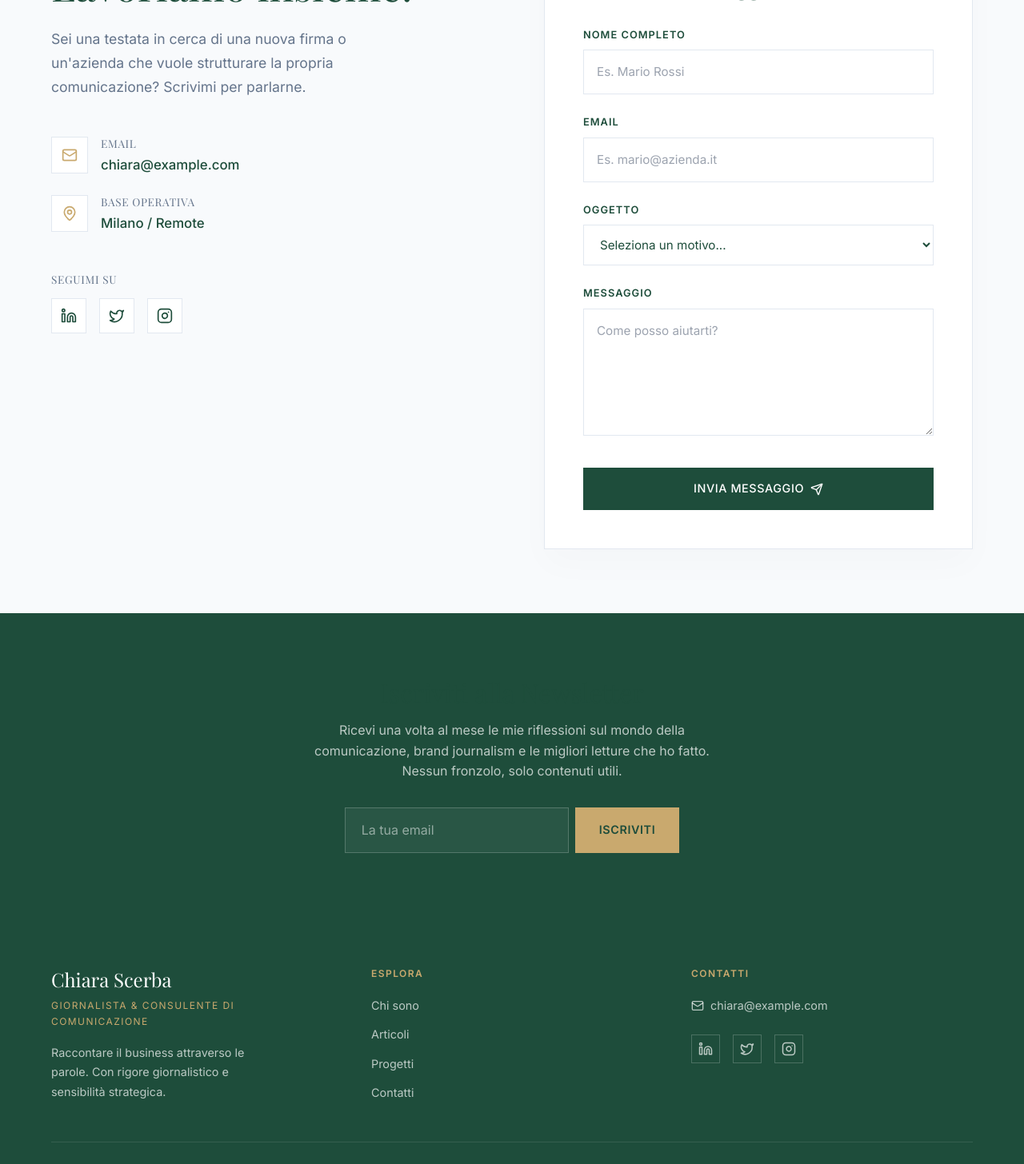
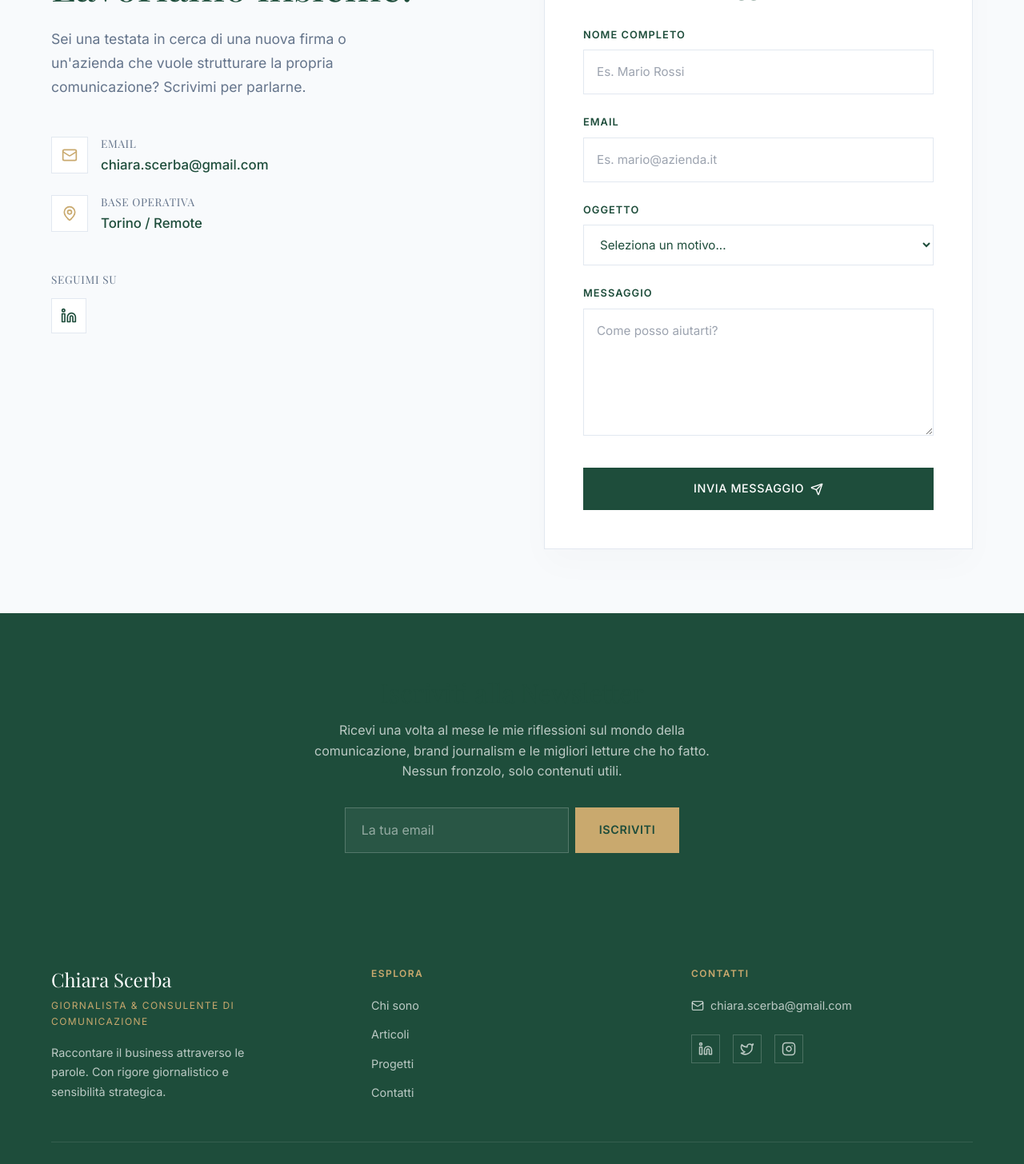
Before and after one commit to chiarascerba/chiarascerba.github.io, a Next.js app: page /chiara-site/contatti in a window 1280 px wide. Shown: the part 235-1691 px from the top of the page at 80% size. Built offline with nearby package versions, Linux system fonts and the light colour scheme; a web font is replaced by a local one.

Commit message:
feat: update contact information and set page rendering to dynamic

```diff
--- a/app/contatti/page.tsx
+++ b/app/contatti/page.tsx
@@ -77,8 +77,8 @@ export default function ContattiPage() {
                 </div>
                 <div>
                   <h3 style={{ fontSize: '0.85rem', textTransform: 'uppercase', letterSpacing: '0.05em', color: 'var(--text-muted)', marginBottom: '0.25rem' }}>Email</h3>
-                  <a href="mailto:chiara@example.com" style={{ fontSize: '1.05rem', fontWeight: 500, color: 'var(--navy)', textDecoration: 'none' }}>
-                    chiara@example.com
+                  <a href="mailto:chiara.scerba@gmail.com" style={{ fontSize: '1.05rem', fontWeight: 500, color: 'var(--navy)', textDecoration: 'none' }}>
+                    chiara.scerba@gmail.com
                   </a>
                 </div>
               </div>
@@ -90,7 +90,7 @@ export default function ContattiPage() {
                 <div>
                   <h3 style={{ fontSize: '0.85rem', textTransform: 'uppercase', letterSpacing: '0.05em', color: 'var(--text-muted)', marginBottom: '0.25rem' }}>Base Operativa</h3>
                   <p style={{ fontSize: '1.05rem', fontWeight: 500, color: 'var(--navy)' }}>
-                    Milano / Remote
+                    Torino / Remote
                   </p>
                 </div>
               </div>
@@ -99,14 +99,8 @@ export default function ContattiPage() {
             <div>
               <h3 style={{ fontSize: '0.85rem', textTransform: 'uppercase', letterSpacing: '0.05em', color: 'var(--text-muted)', marginBottom: '1rem' }}>Seguimi su</h3>
               <div style={{ display: 'flex', gap: '1rem' }}>
-                <a href="#" className="social-btn" aria-label="LinkedIn">
+                <a href="https://www.linkedin.com/in/chiara-scerba/" className="social-btn" aria-label="LinkedIn">
                   <svg width="20" height="20" viewBox="0 0 24 24" fill="none" stroke="currentColor" strokeWidth="2" strokeLinecap="round" strokeLinejoin="round"><path d="M16 8a6 6 0 0 1 6 6v7h-4v-7a2 2 0 0 0-2-2 2 2 0 0 0-2 2v7h-4v-7a6 6 0 0 1 6-6z"></path><rect x="2" y="9" width="4" height="12"></rect><circle cx="4" cy="4" r="2"></circle></svg>
-                </a>
-                <a href="#" className="social-btn" aria-label="Twitter">
-                  <svg width="20" height="20" viewBox="0 0 24 24" fill="none" stroke="currentColor" strokeWidth="2" strokeLinecap="round" strokeLinejoin="round"><path d="M22 4s-.7 2.1-2 3.4c1.6 10-9.4 17.3-18 11.6 2.2.1 4.4-.6 6-2C3 15.5.5 9.6 3 5c2.2 2.6 5.6 4.1 9 4-.9-4.2 4-6.6 7-3.8 1.1 0 3-1.2 3-1.2z"></path></svg>
-                </a>
-                <a href="#" className="social-btn" aria-label="Instagram">
-                  <svg width="20" height="20" viewBox="0 0 24 24" fill="none" stroke="currentColor" strokeWidth="2" strokeLinecap="round" strokeLinejoin="round"><rect x="2" y="2" width="20" height="20" rx="5" ry="5"></rect><path d="M16 11.37A4 4 0 1 1 12.63 8 4 4 0 0 1 16 11.37z"></path><line x1="17.5" y1="6.5" x2="17.51" y2="6.5"></line></svg>
                 </a>
               </div>
             </div>
--- a/app/progetti/page.tsx
+++ b/app/progetti/page.tsx
@@ -3,10 +3,11 @@ import { client } from '@/lib/sanity.client';
 import { projectsQuery } from '@/lib/sanity.queries';
 import ProjectsList from './ProjectsList';
 
-export const dynamic = 'force-static';
+export const dynamic = 'force-dynamic';
 
 export default async function ProgettiPage() {
   const projects = await client.fetch(projectsQuery);
+  console.log("Progetti recuperati da Sanity:", projects.length);
 
   return (
     <>
--- a/components/Footer.tsx
+++ b/components/Footer.tsx
@@ -95,11 +95,11 @@ export default function Footer() {
               Contatti
             </h4>
             <a
-              href="mailto:chiara@example.com"
+              href="mailto:chiara.scerba@gmail.com"
               style={{ display: 'flex', alignItems: 'center', gap: '0.5rem', fontSize: '0.9rem', color: 'rgba(255,255,255,0.7)', marginBottom: '1.5rem' }}
             >
               <Mail size={16} />
-              chiara@example.com
+              chiara.scerba@gmail.com
             </a>
 
             {/* Social */}
```
